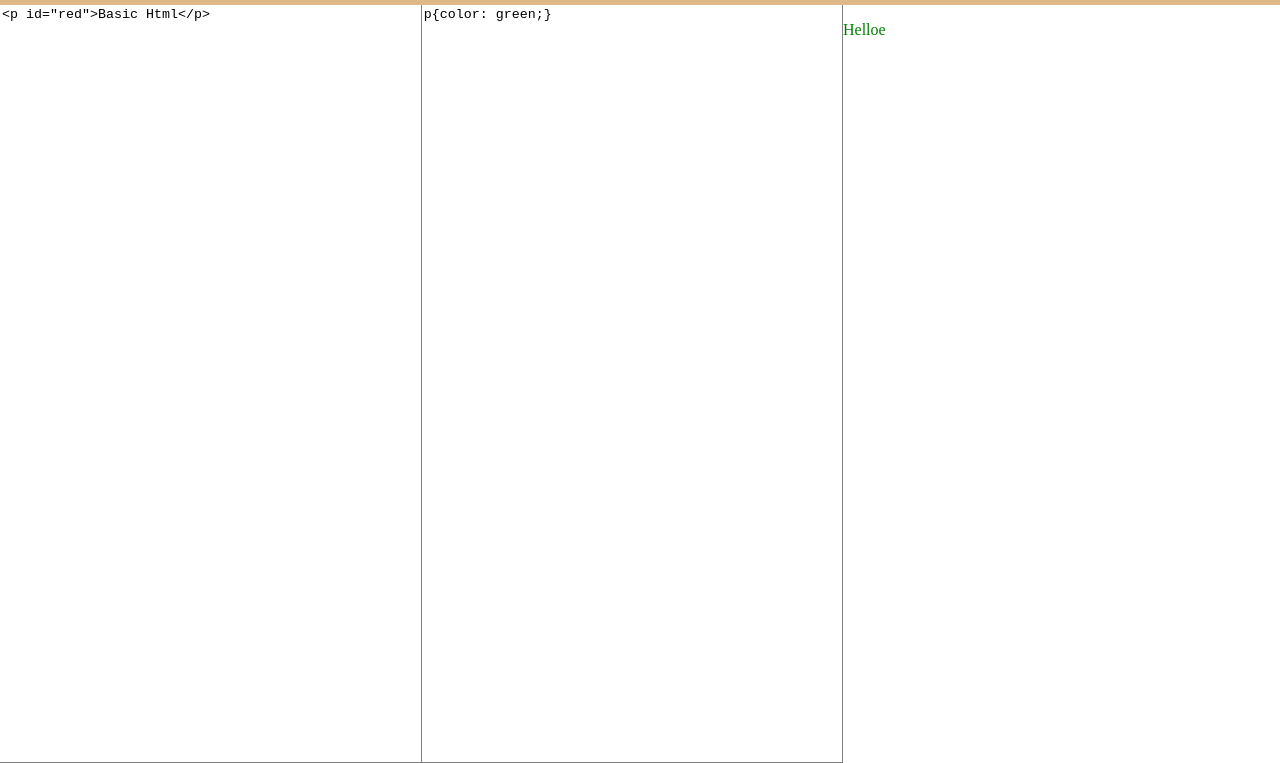
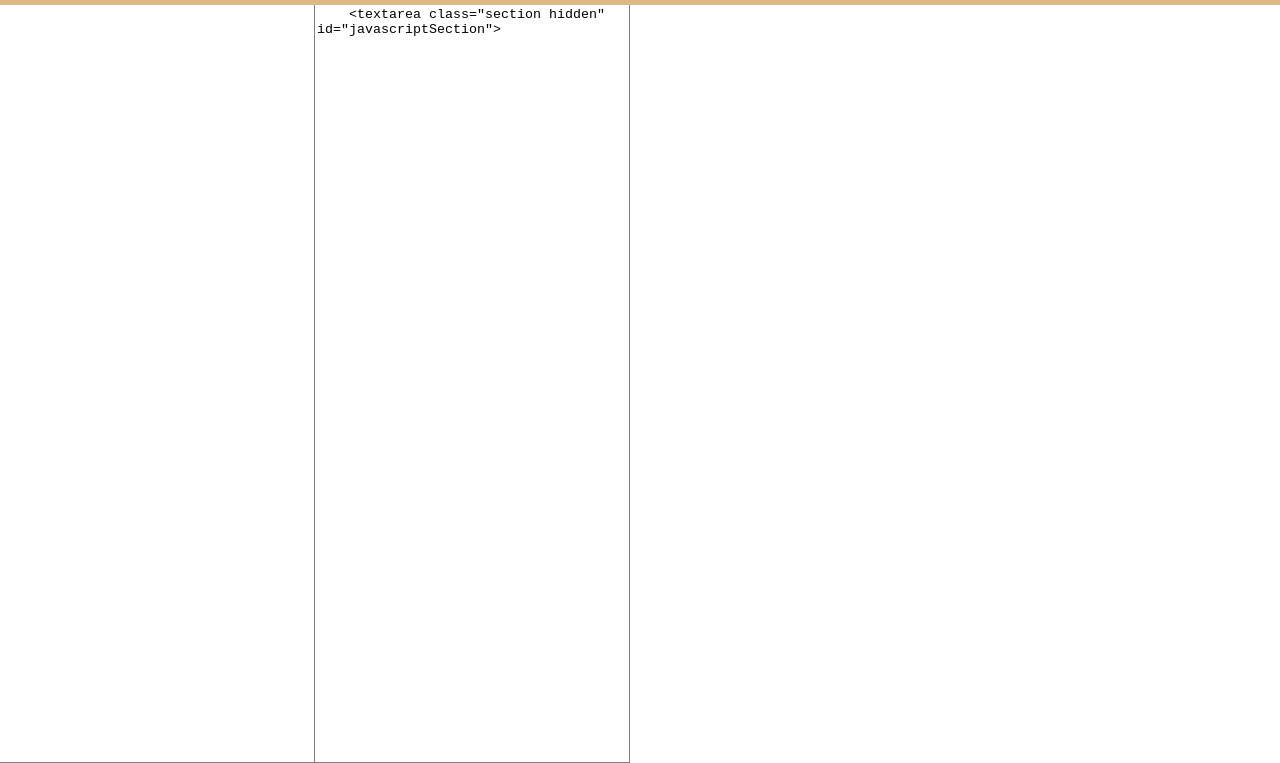
Before and after one commit to NotYourMain/Mark-Code-Bin, a plain HTML site: page Mark's Code Bin/index.html in a window 1280 px wide. Both pictures are taken after a click on the element "CSS". Shown: the part 37-800 px from the top of the page. Drawn offline with Linux system fonts and the light colour scheme.

Commit message:
Update index.html
This was to update the static html on the page

```diff
--- a/Mark's Code Bin/index.html
+++ b/Mark's Code Bin/index.html
@@ -21,9 +21,9 @@
   </div>
 
   <div id="bodyContainer">
-    <textarea class="section" id="htmlSection"><p id="red">Basic Html</p></textarea>
-    <textarea class="section hidden" id="cssSection">p{color: green;}</textarea>
-    <textarea class="section hidden" id="javascriptSection">document.getElementById("red").innerHTML= "Helloe";</textarea>
+    <textarea class="section" id="htmlSection"></textarea>
+    <textarea class="section hidden" id="cssSection"</textarea>
+    <textarea class="section hidden" id="javascriptSection"></textarea>
     <iframe class="section" id="outputSection"></iframe>
   </div>
 
```
